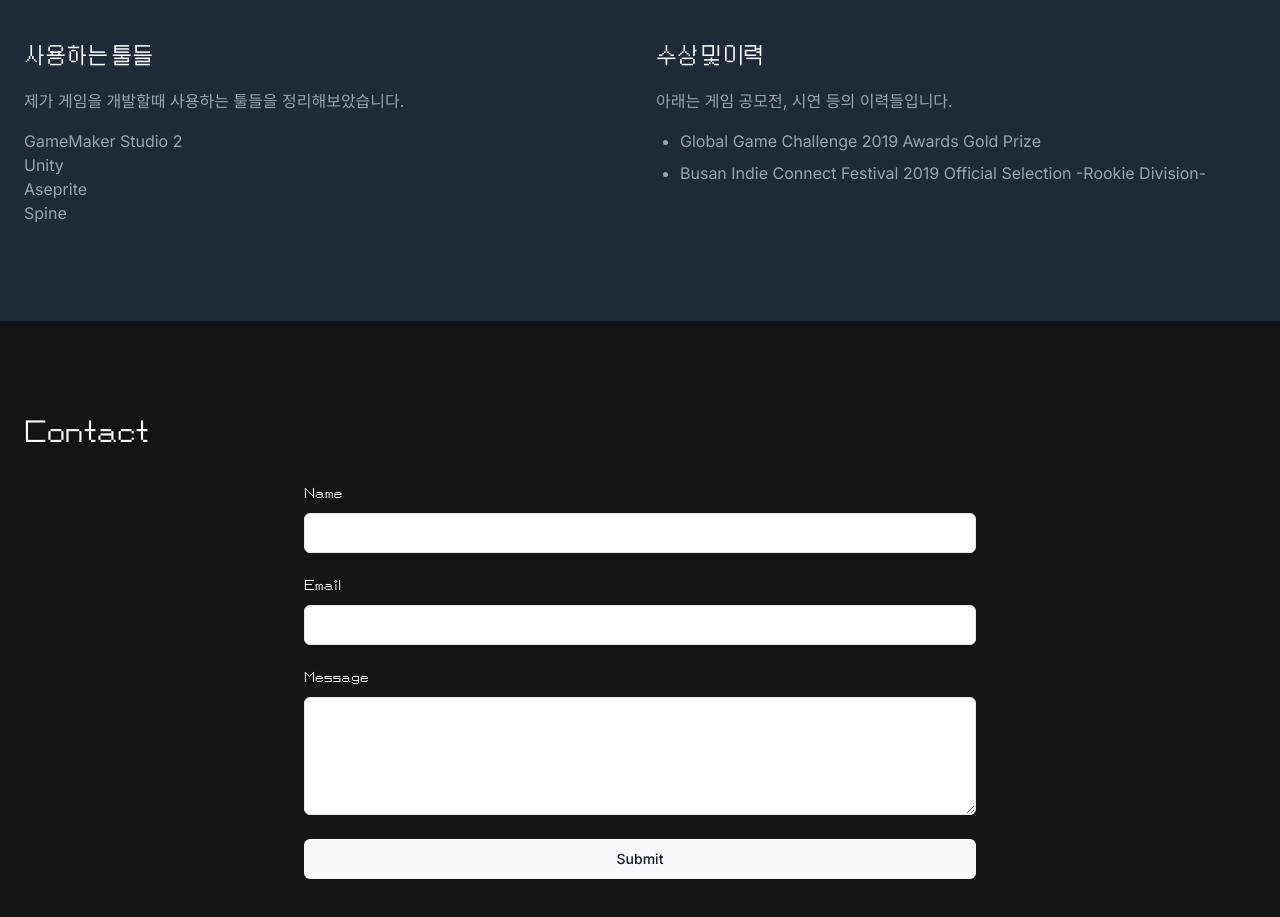
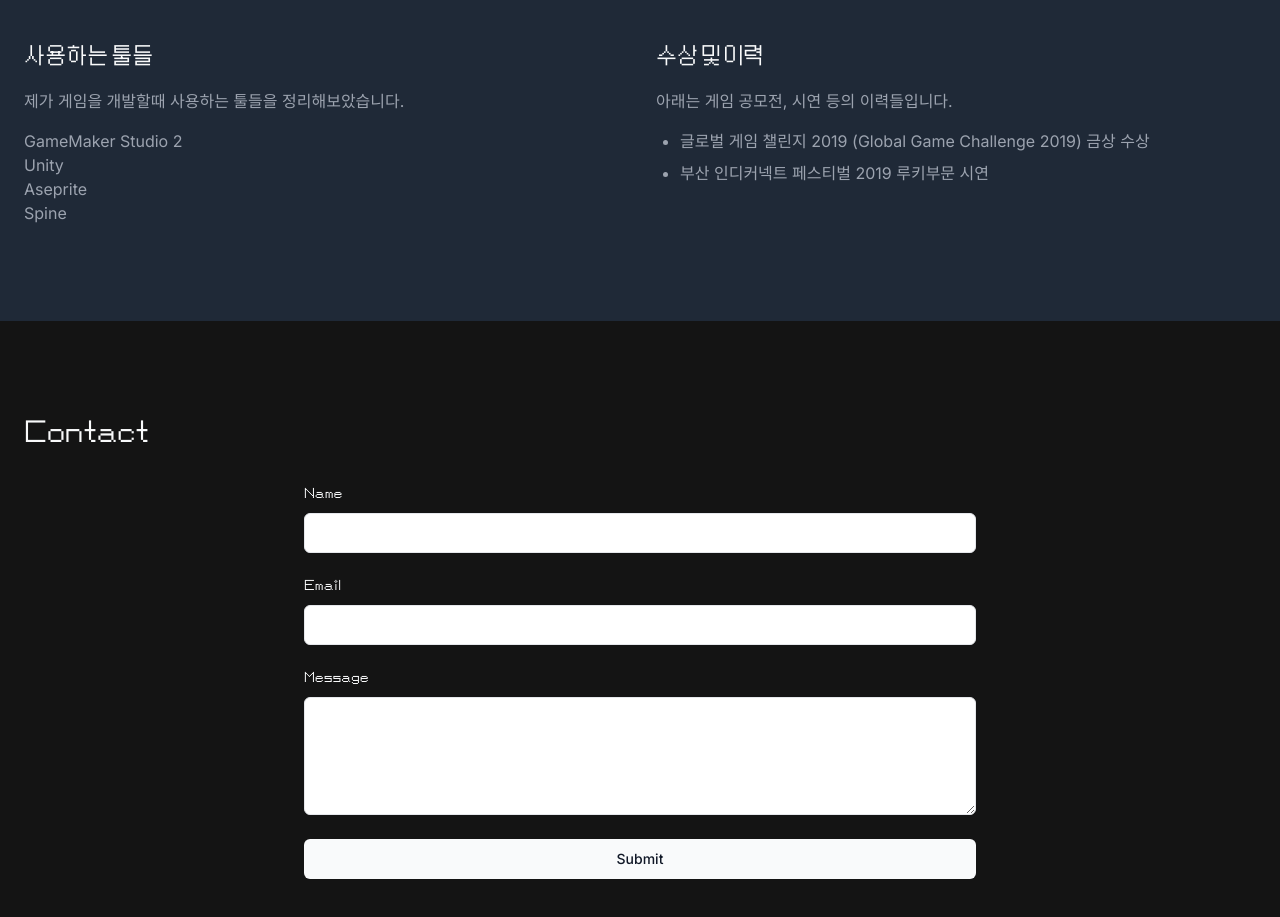
Before and after one commit to ravking77777/kjh-portfolio, a Next.js app: page / in a window 1280 px wide. Shown: the part 1624-2541 px from the top of the page. Built offline with nearby package versions, Linux system fonts and the light colour scheme.

Commit message:
수상 및 이력 부분 수정

```diff
--- a/src/app/page.tsx
+++ b/src/app/page.tsx
@@ -191,8 +191,8 @@ export default function Home() {
               아래는 게임 공모전, 시연 등의 이력들입니다.
             </p>
             <ul className="mt-4 list-disc space-y-2 pl-6 text-gray-400">
-              <li>Global Game Challenge 2019 Awards Gold Prize </li>
-              <li>Busan Indie Connect Festival 2019 Official Selection -Rookie Division-</li>
+              <li>글로벌 게임 챌린지 2019 (Global Game Challenge 2019) 금상 수상</li>
+              <li>부산 인디커넥트 페스티벌 2019 루키부문 시연</li>
             </ul>
           </div>
         </div>
```
